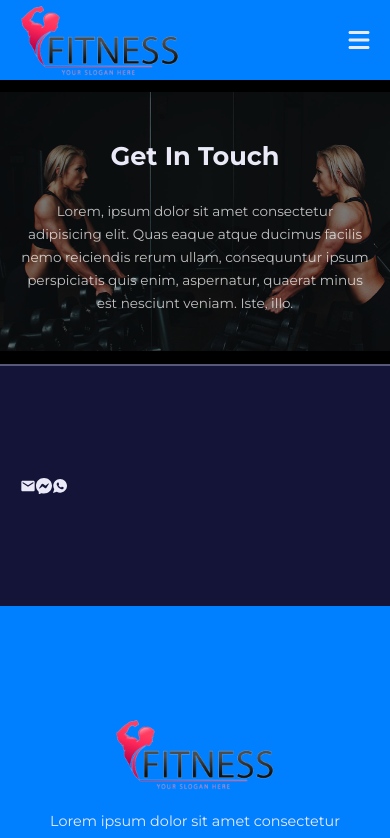
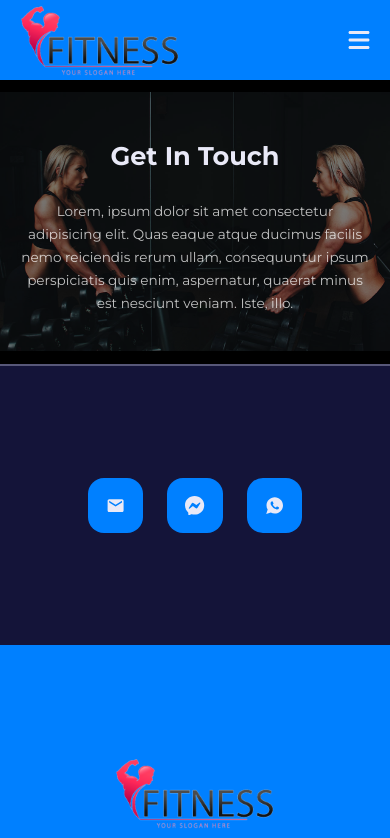
Before and after one commit to promishgrg98/gym-website, a React (Create React App) app: page /contact in a window 390 px wide. Shown: the top 838 px of the page. Built offline with nearby package versions, Linux system fonts and the light colour scheme.

Commit message:
style contact page

```diff
--- a/src/pages/contact/contact.css
+++ b/src/pages/contact/contact.css
@@ -0,0 +1,39 @@
+.contact_container {
+    display: grid;
+    place-items: center;
+
+    .contact_wrapper {
+        width: fit-content;
+        display: flex;
+        gap: 2rem;
+
+        a {
+            background: var(--color-primary);
+            font-size: 2rem;
+            border: 2px solid transparent;
+            transition: var(--transition);
+            padding: 2rem;
+            border-radius: 1.5rem;
+
+            &:hover {
+                background: transparent;
+                border-color: var(--color-gray-100);
+            }
+        }
+    }
+}
+
+
+@media screen and (max-width: 600px) {
+    .contact_container {
+        .contact_wrapper {
+            gap: 1.5rem;
+
+            a {
+                padding: 1rem;
+                font-size: 1.2rem;
+                border-radius: 1rem;
+            }
+        }
+    }
+}
```
